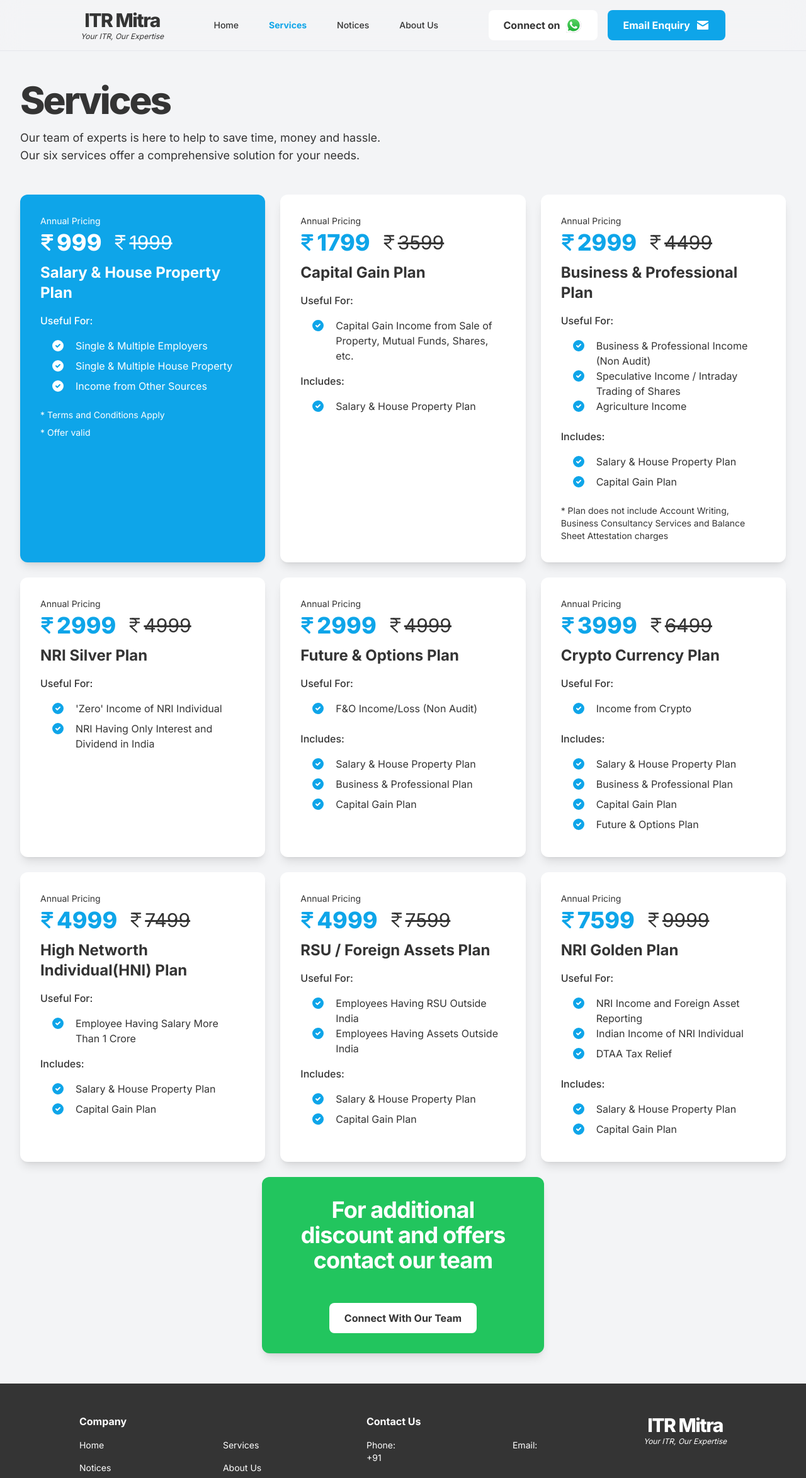
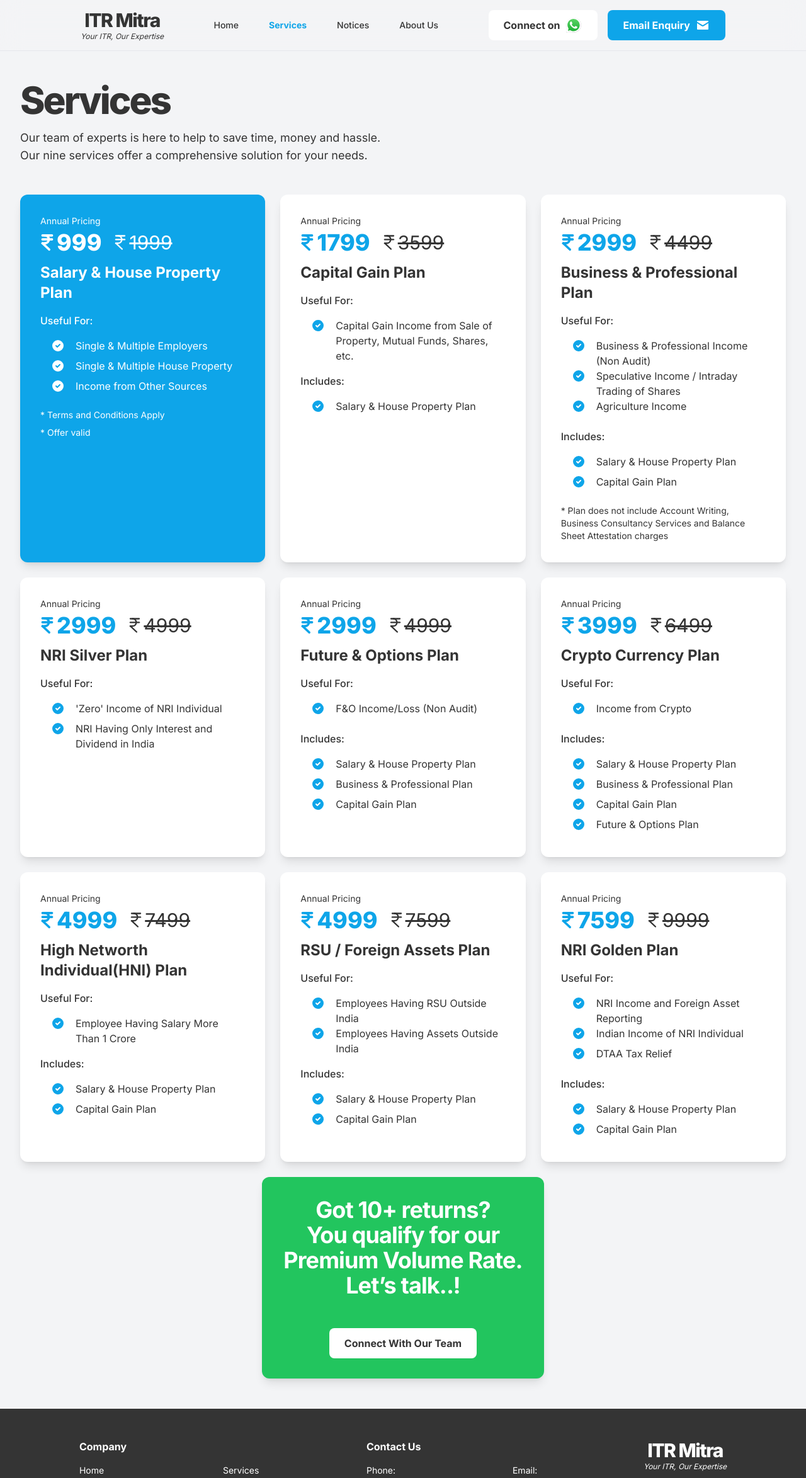
Before and after one commit to itrmitra/itrmitra, a Next.js app: page /services in a window 1280 px wide. Shown: the top 2347 px of the page at 63% size. Built offline with nearby package versions, Linux system fonts and the light colour scheme.

Commit message:
Update services.tsx

```diff
--- a/src/pages/services.tsx
+++ b/src/pages/services.tsx
@@ -20,7 +20,7 @@ export default function Services() {
                             "mb-12 lg:w-1/2"
                         )}
                     >
-                        Our team of experts is here to help to save time, money and hassle. Our six
+                        Our team of experts is here to help to save time, money and hassle. Our nine
                         services offer a comprehensive solution for your needs.
                     </p>
                 </div>
@@ -34,10 +34,12 @@ export default function Services() {
                 <div className="mt-6 flex justify-center">
     <div className="flex w-full max-w-md flex-col items-center justify-center gap-8 rounded-xl bg-green-500 p-8 text-center text-white shadow-lg">
         <h1 className="mb-4 text-3xl font-bold tracking-tight lg:text-4xl">
-            For additional <br />
-            discount and offers <br />
-            contact our team
+             Got 10+ returns? <br />
+            You qualify for our Premium Volume Rate. <br />
+            Let’s talk..!
         </h1>
+
+
 
         <Link
             href="/#form-filing-section"
```
